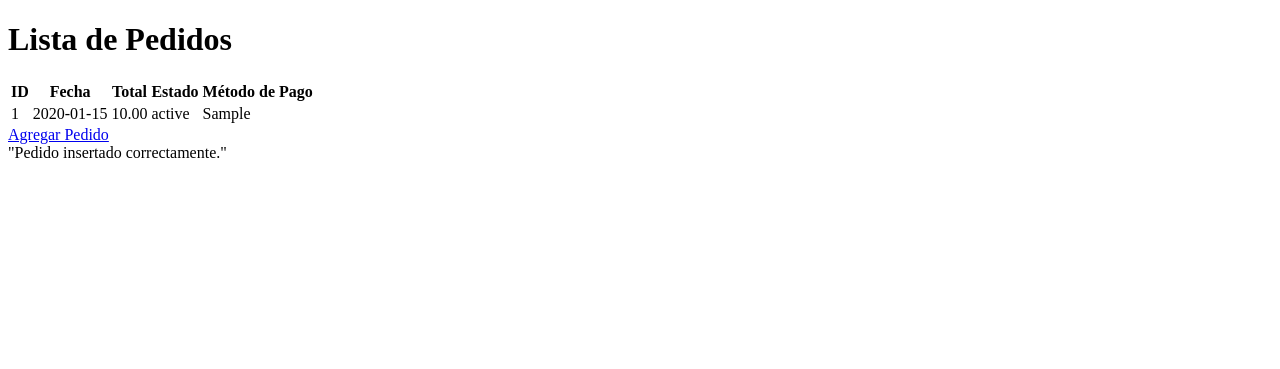
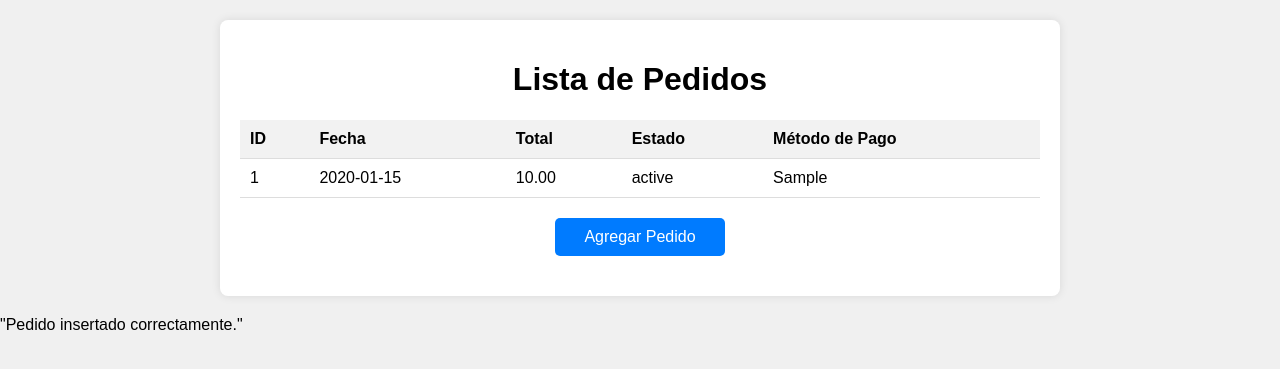
Before and after one commit to JavierQuinan/Parcial_1, a PHP site: page /controllers/pedido.controller.php?op=insertar in a window 1280 px wide. Shown: the top 369 px of the page. Run offline with PHP 8.4, Linux system fonts and the light colour scheme; tables that the repository leaves empty hold one stand-in row (values such as "Sample post"); data that the repository does not hold is empty.

Commit message:
Fix : Cambios

```diff
--- a/controllers/pedido.controller.php
+++ b/controllers/pedido.controller.php
@@ -33,8 +33,8 @@ switch ($_GET['op']) {
         $Fecha = $_POST['Fecha'];
         $Total = $_POST['Total'];
         $Estado = $_POST['Estado'];
-        $Metodo_pago = $_POST['Metodo_pago'];
-        $resultado = $Pedido->insertar($Fecha, $Total, $Estado, $Metodo_pago); // Insertar un nuevo pedido
+        $Metodo_pago = $_POST['Método_pago'];
+        $resultado = $Pedido->insertar($Fecha, $Total, $Estado, $Método_pago); // Insertar un nuevo pedido
         if ($resultado) {
             echo json_encode("Pedido insertado correctamente.");
         } else {
@@ -46,8 +46,8 @@ switch ($_GET['op']) {
         $Fecha = $_POST['Fecha'];
         $Total = $_POST['Total'];
         $Estado = $_POST['Estado'];
-        $Metodo_pago = $_POST['Metodo_pago'];
-        $resultado = $Pedido->actualizar($ID_pedido, $Fecha, $Total, $Estado, $Metodo_pago); // Actualizar la información de un pedido
+        $Metodo_pago = $_POST['Método_pago'];
+        $resultado = $Pedido->actualizar($ID_pedido, $Fecha, $Total, $Estado, $Método_pago); // Actualizar la información de un pedido
         if ($resultado) {
             echo json_encode("Pedido actualizado correctamente.");
         } else {
--- a/models/pedido.models.php
+++ b/models/pedido.models.php
@@ -4,14 +4,14 @@ require_once('../config/conexion.php');
 class Pedido
 {
     /* Insertar un nuevo pedido */
-    public function insertar($Fecha, $Total, $Estado, $MetodoPago)
+    public function insertar($Fecha, $Total, $Estado, $Método_pago)
     {
         $con = new ClaseConectar();
         $conn = $con->ProcedimientoConectar();
         $cadena = "INSERT INTO Pedido (Fecha, Total, Estado, Método_pago) VALUES (?, ?, ?, ?)";
 
         $stmt = mysqli_prepare($conn, $cadena);
-        mysqli_stmt_bind_param($stmt, 'siss', $Fecha, $Total, $Estado, $MetodoPago);
+        mysqli_stmt_bind_param($stmt, 'siss', $Fecha, $Total, $Estado, $Método_pago);
         $resultado = mysqli_stmt_execute($stmt);
         mysqli_stmt_close($stmt);
 
@@ -51,14 +51,14 @@ class Pedido
     }
 
     /* Actualizar un pedido */
-    public function actualizar($ID_pedido, $Fecha, $Total, $Estado, $MetodoPago)
+    public function actualizar($ID_pedido, $Fecha, $Total, $Estado, $Método_pago)
     {
         $con = new ClaseConectar();
         $conn = $con->ProcedimientoConectar();
         $cadena = "UPDATE Pedido SET Fecha = ?, Total = ?, Estado = ?, Método_pago = ? WHERE ID_pedido = ?";
 
         $stmt = mysqli_prepare($conn, $cadena);
-        mysqli_stmt_bind_param($stmt, 'sissi', $Fecha, $Total, $Estado, $MetodoPago, $ID_pedido);
+        mysqli_stmt_bind_param($stmt, 'sissi', $Fecha, $Total, $Estado, $Método_pago, $ID_pedido);
         $resultado = mysqli_stmt_execute($stmt);
         mysqli_stmt_close($stmt);
 
--- a/wiews/pedido/pedido.views.php
+++ b/wiews/pedido/pedido.views.php
@@ -4,7 +4,52 @@
     <meta charset="UTF-8">
     <meta name="viewport" content="width=device-width, initial-scale=1.0">
     <title>Lista de Pedidos</title>
-    <!-- Enlace a tus archivos de estilos CSS -->
+    <style>
+        body {
+            font-family: Arial, sans-serif;
+            margin: 0;
+            padding: 0;
+            background-color: #f0f0f0;
+        }
+        .container {
+            max-width: 800px;
+            margin: 20px auto;
+            padding: 20px;
+            background-color: #fff;
+            border-radius: 8px;
+            box-shadow: 0 0 10px rgba(0, 0, 0, 0.1);
+        }
+        h1 {
+            text-align: center;
+        }
+        table {
+            width: 100%;
+            border-collapse: collapse;
+            margin-top: 20px;
+        }
+        th, td {
+            padding: 10px;
+            text-align: left;
+            border-bottom: 1px solid #ddd;
+        }
+        th {
+            background-color: #f2f2f2;
+        }
+        .btn {
+            display: block;
+            width: 150px;
+            margin: 20px auto;
+            padding: 10px;
+            text-align: center;
+            background-color: #007bff;
+            color: #fff;
+            text-decoration: none;
+            border-radius: 5px;
+        }
+        .btn:hover {
+            background-color: #0056b3;
+        }
+    </style>
 </head>
 <body>
     <div class="container">
@@ -45,7 +90,6 @@
             </tbody>
         </table>
         <a href="formulario_pedido.php" class="btn">Agregar Pedido</a>
-        <!-- Enlace al formulario para agregar un nuevo pedido -->
     </div>
 </body>
 </html>
```
Also changed, not shown: wiews/cliente/cliente.views.php (+46 -1 lines).
